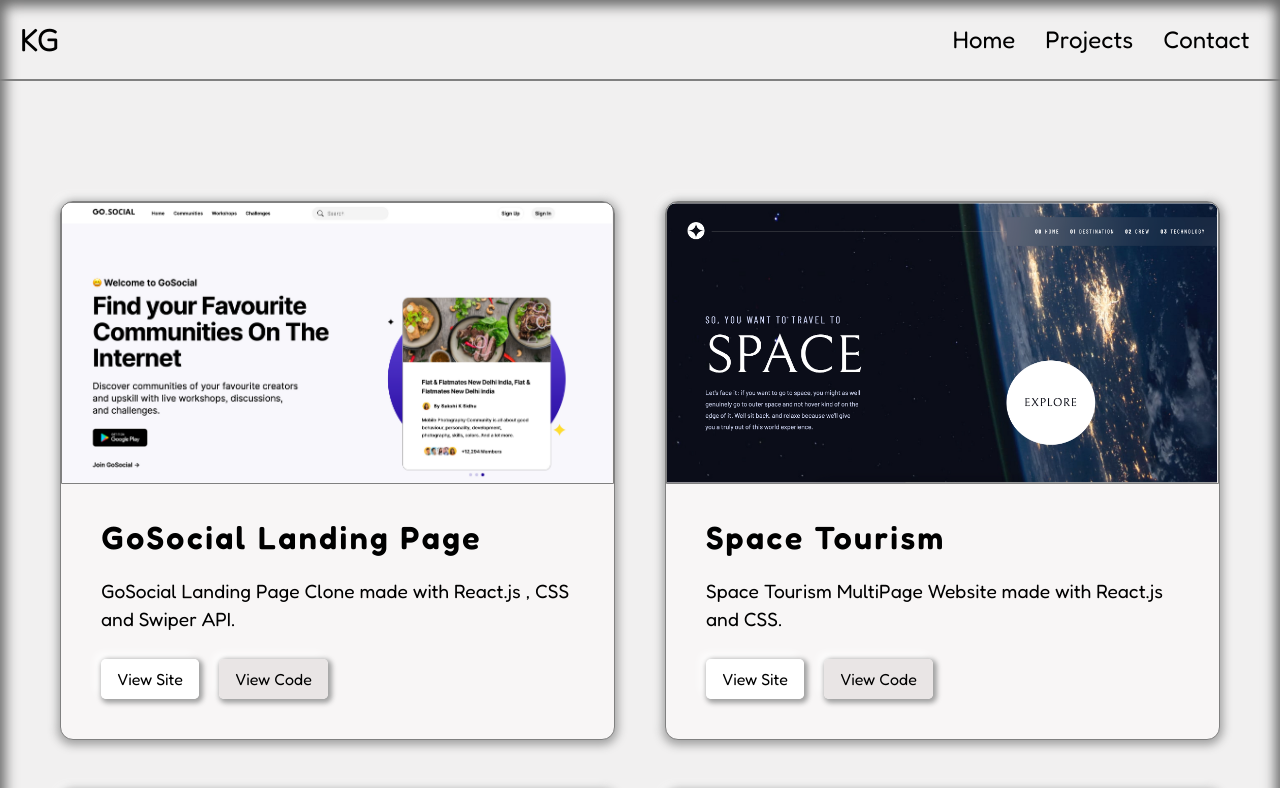
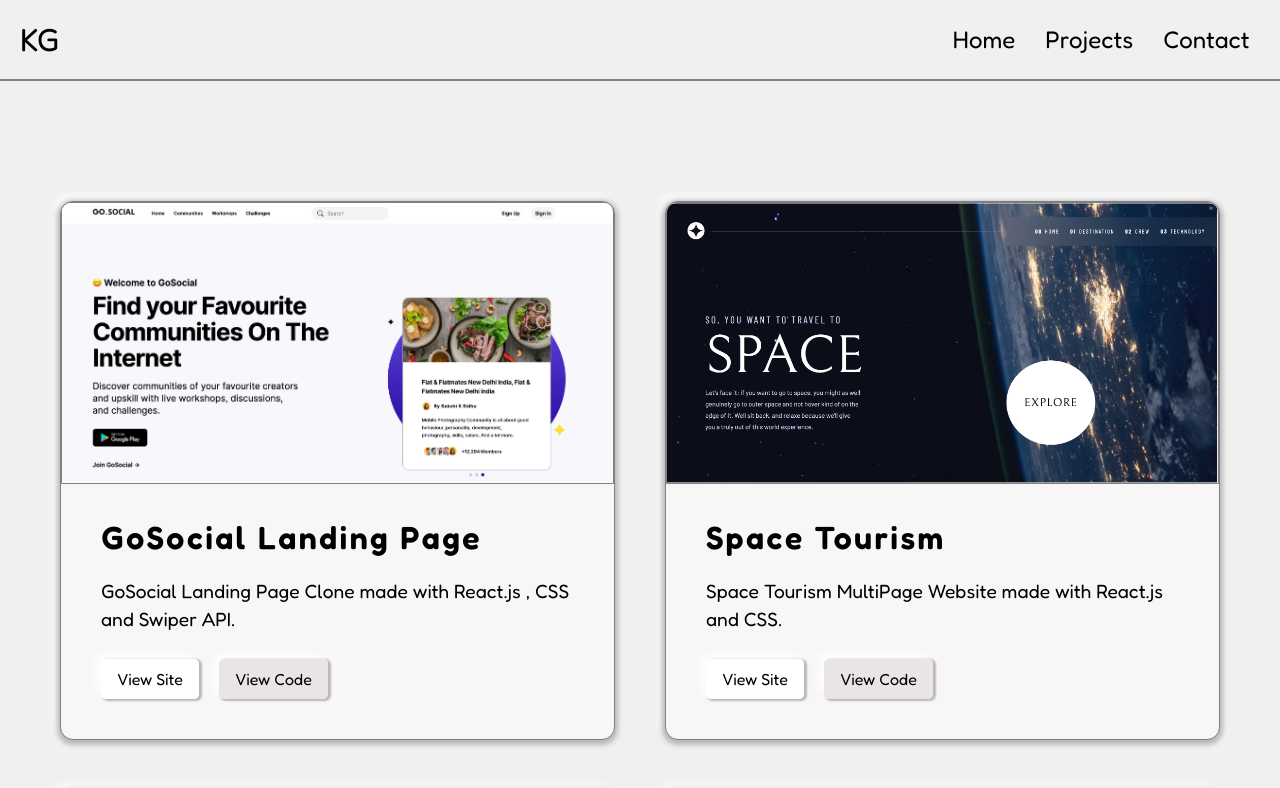
Before and after one commit to krrish105/karishmagarg, a React (Create React App) app: page /karishmagarg/project in a window 1280 px wide. Shown: the top 788 px of the page. Built offline with nearby package versions, Linux system fonts and the light colour scheme.

Commit message:
Removed unused CSS

```diff
--- a/src/style.css
+++ b/src/style.css
@@ -9,10 +9,7 @@
 /* Body */
 body{
     color: rgb(0, 0, 0);
-    background: rgb(255, 255, 255);
     background: #f1f0f0;
-    box-shadow: inset 0px 1px 13px 5px #666666,
-                inset -8px -8px 16px #ffffff;
     min-width: 325px;
 }
 a{
@@ -216,7 +213,6 @@ footer{
 }
 .contact-me{
     background-color: white;
-    width: fit-content;
     padding: 12px ;
     border-radius: 8px;
     min-width: 170px;
@@ -226,7 +222,10 @@ footer{
 .contact-me,#send-message{
     border-radius: 5px;
     background: #ffffff;
-    box-shadow:  2px 2px 5px 2px #a1a1a1, -5px -5px 10px #ffffff;
+    box-shadow:  2px 1px 2px 2.5px #b9b8b8, -5px -5px 10px #ffffff;
+}
+.project-card .contact-me{
+    box-shadow:  2px 1px 2px 1px #b9b8b8, -5px -5px 10px #ffffff;
 }
 .contact-me a{
     color: black;
@@ -278,7 +277,7 @@ footer{
     margin: 0;
     border-radius: 13px;
     background: #f8f6f6;
-    box-shadow:  0px 2px 10px 3px #a1a1a1,
+    box-shadow:  0px 2px 5px 3px #b9b8b8,
                  -5px -5px 10px #ffffff;
     transform: scale(1);
 }
```
